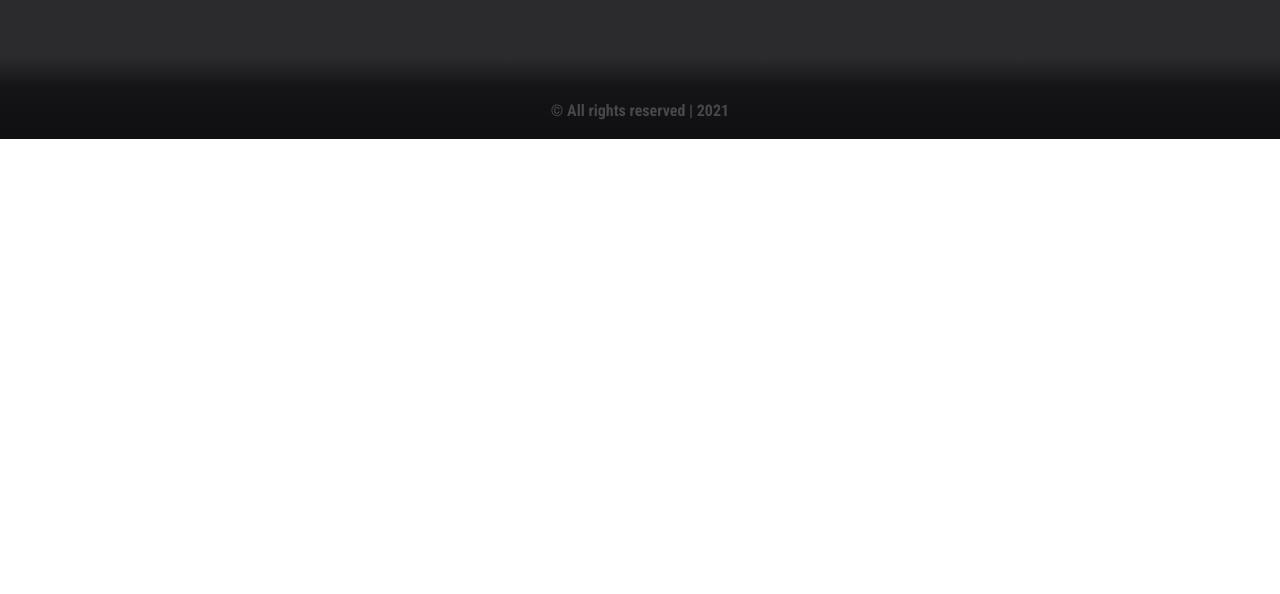
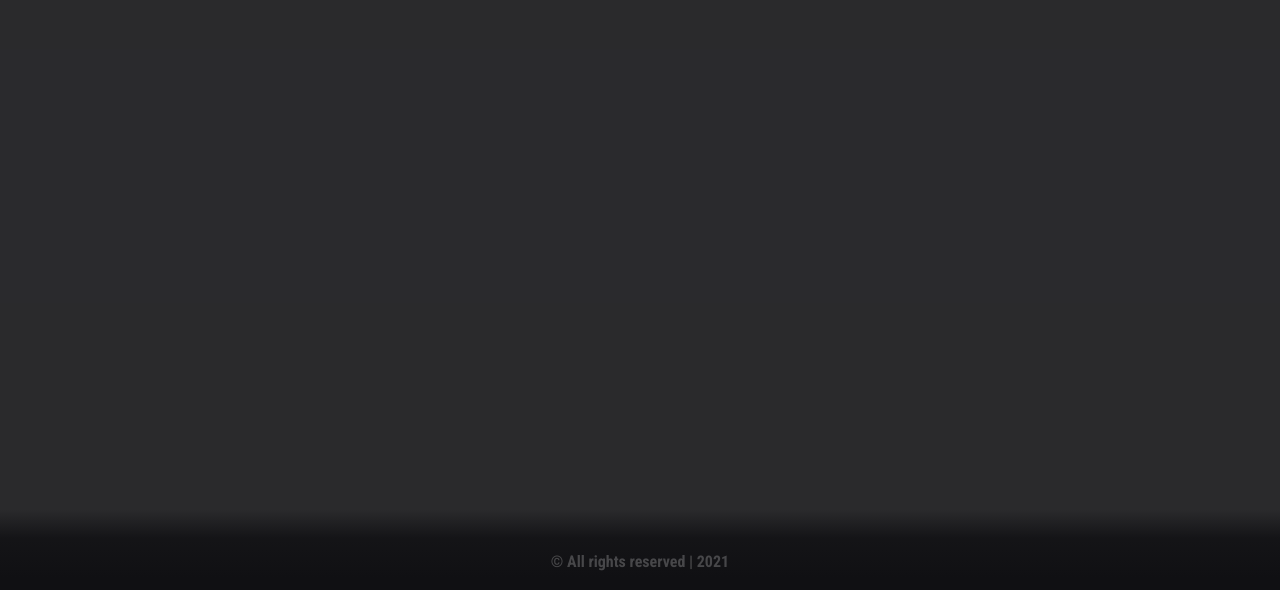
Before and after one commit to emeritas/team1, a website with bundled scripts: page app/index.html in a window 1280 px wide. Shown: the part 206-800 px from the top of the page. Built offline with nearby package versions, Linux system fonts and the light colour scheme; files whose address does not match are found by name.

Commit message:
pataisymai

```diff
--- a/app/scss/styles.scss
+++ b/app/scss/styles.scss
@@ -31,6 +31,7 @@ h1 {
 }
 
 .main-bg {
+  min-height: 81vh;
   h1,
   h2,
   h3,
```
Also changed, not shown: app/css/styles.css, server/uploads/1614796863027-jk88jJ7.jpg (added), server/uploads/1614797040730-82862310_3192932994054993_2058515934494064640_o.jpg (added), 4 other files.
